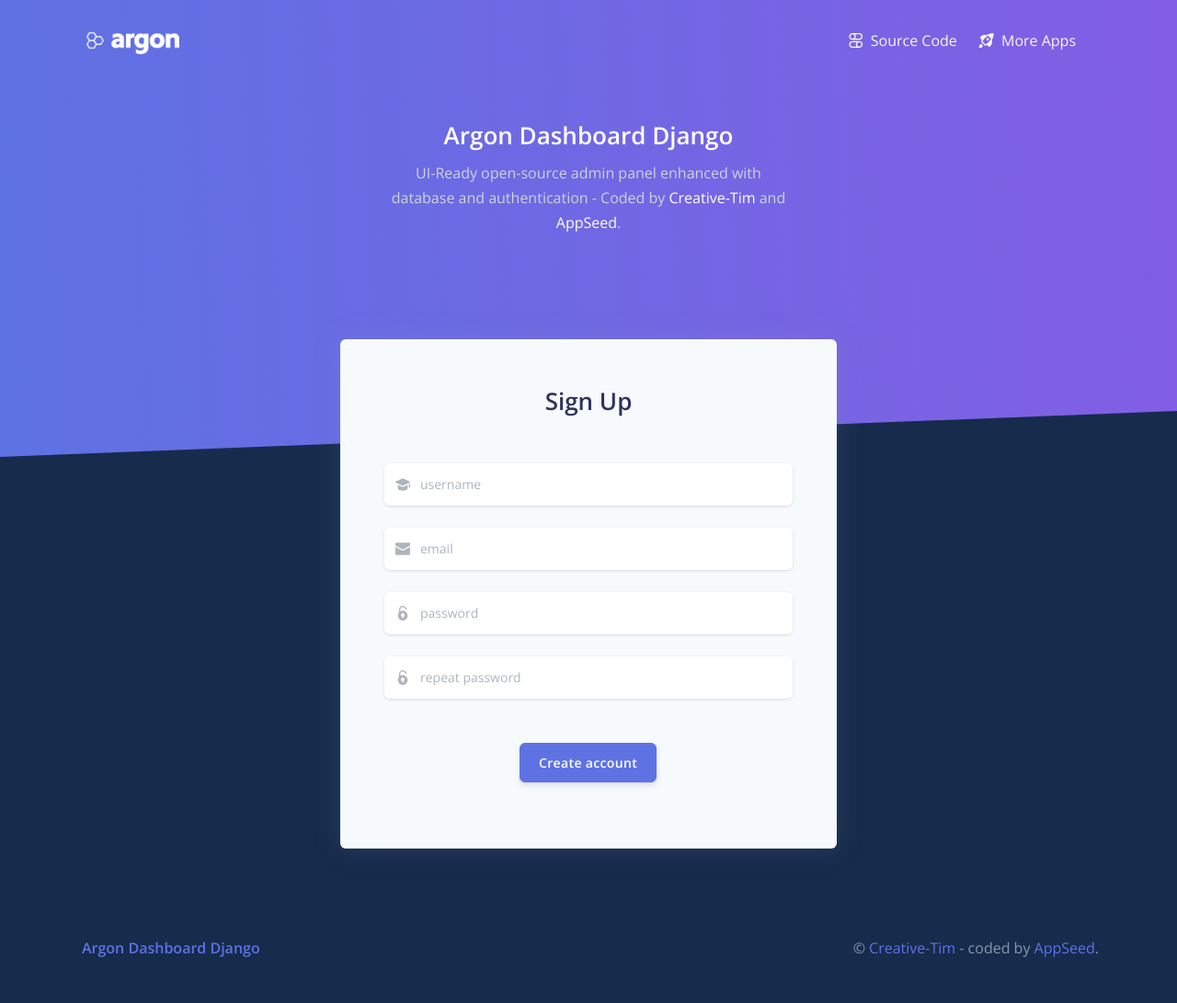
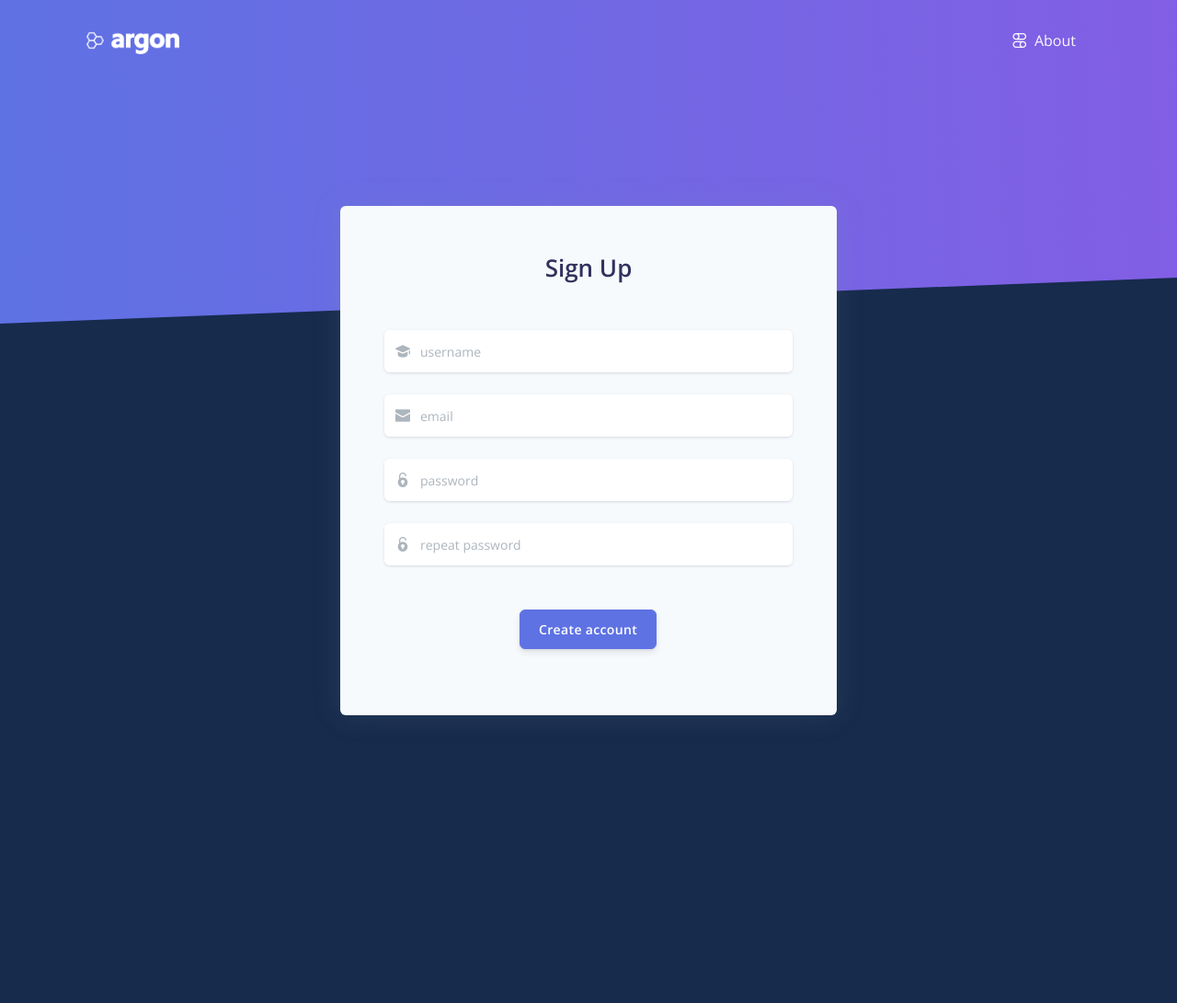
Before and after one commit to leejunweisg/NTUtor, a Django app: page /register/ in a window 1280 px wide. Shown: the whole page at 92% size. After the commit the page ends 778 px from the top, so only its background shows below. Run offline with Django 3.2, Linux system fonts and the light colour scheme; some libraries are stand-ins or nearby versions.

Commit message:
Minor Template Updates

```diff
--- a/mainapp/templates/includes/navigation-fullscreen.html
+++ b/mainapp/templates/includes/navigation-fullscreen.html
@@ -30,19 +30,19 @@
             <li class="nav-item">
               <a target="_blank"
                  class="nav-link nav-link-icon"
-                 href="https://github.com/creativetimofficial/argon-dashboard-django">
+                 href="https://www.google.com">
                 <i class="ni ni-ui-04"></i>
-                <span class="nav-link-inner--text">Source Code</span>
+                <span class="nav-link-inner--text">About</span>
               </a>
             </li>
 
-            <li class="nav-item">
+            <!--<li class="nav-item">
               <a target="_blank"
                  class="nav-link nav-link-icon" href="https://www.creative-tim.com/templates/django">
                 <i class="ni ni-spaceship"></i>
                 <span class="nav-link-inner--text">More Apps</span>
               </a>
-            </li>
+            </li>-->
 
           </ul>
         </div>
--- a/mainapp/templates/layouts/base-fullscreen.html
+++ b/mainapp/templates/layouts/base-fullscreen.html
@@ -24,7 +24,7 @@
   <meta name="viewport" content="width=device-width, initial-scale=1, shrink-to-fit=no">
 
   <title>
-    Argon Dashboard Django - {% block title %} Open-Source Admin Panel {% endblock %} | Creative-Tim
+    NTUtor - {% block title %}{% endblock %}
   </title>
 
   <!-- Favicon - loaded as static -->
@@ -54,6 +54,7 @@
       <div class="container">
         <div class="header-body text-center mb-7">
           <div class="row justify-content-center">
+            <!--
             <div class="col-lg-5 col-md-6">
               <h1 class="text-white">
                 <a target="_blank" class="text-white"
@@ -65,6 +66,7 @@
                 and <a target="_blank" class="text-white" href="https://appseed.us">AppSeed</a>.
               </p>
             </div>
+            -->
           </div>
         </div>
       </div>
@@ -77,7 +79,7 @@
 
     {% block content %}{% endblock content %}
 
-    {% include "includes/footer-fullscreen.html" %}
+    <!--{% include "includes/footer-fullscreen.html" %}-->
 
   </div>
 
--- a/mainapp/templates/layouts/base.html
+++ b/mainapp/templates/layouts/base.html
@@ -24,7 +24,7 @@
   <meta name="viewport" content="width=device-width, initial-scale=1, shrink-to-fit=no">
 
   <title>
-    Argon Dashboard Django - {% block title %} Open-Source Admin Panel {% endblock %} | Creative-Tim
+    NTUtor - {% block title %}{% endblock %}
   </title>
 
   <!-- Favicon - loaded as static -->
```
